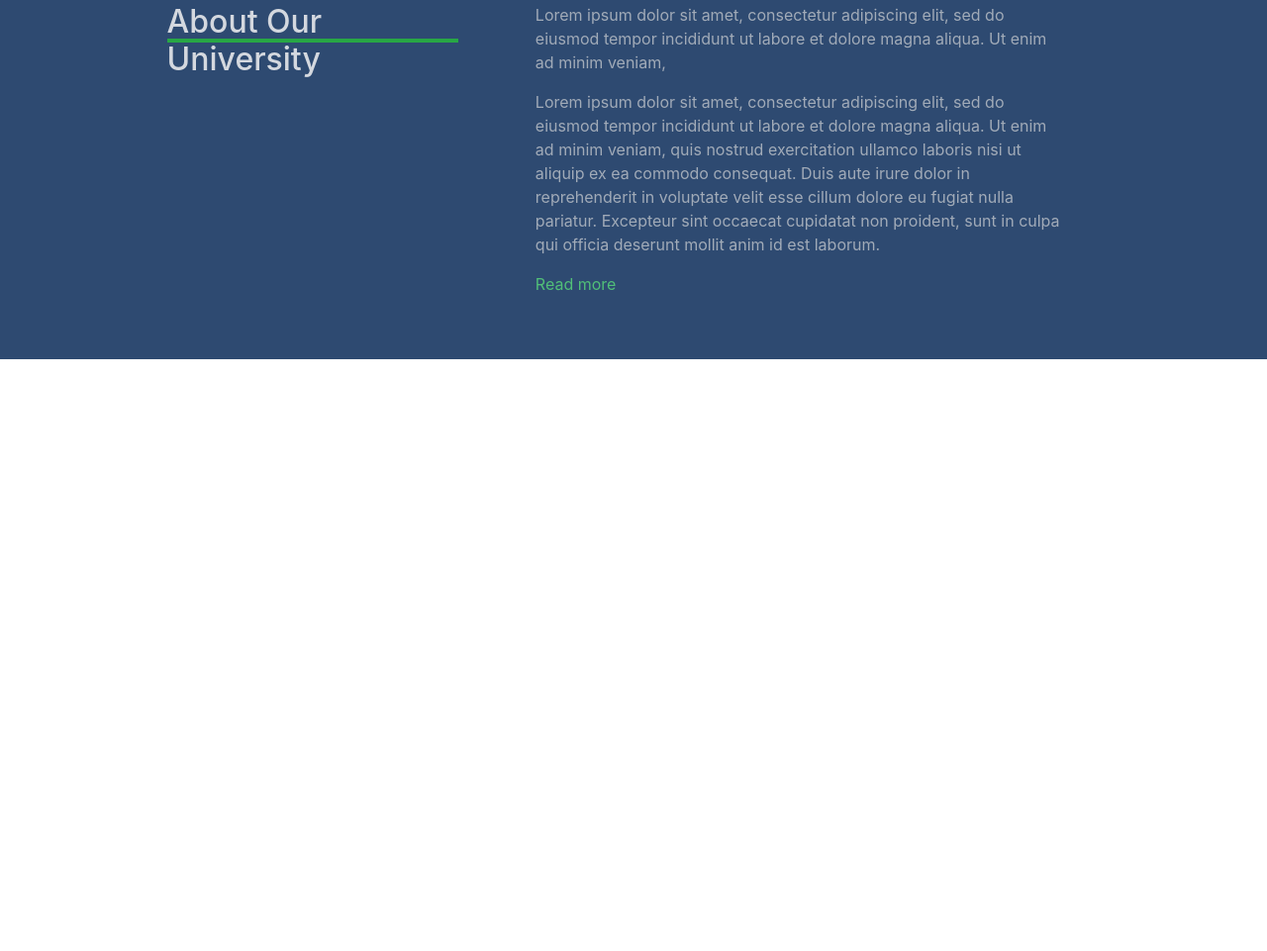
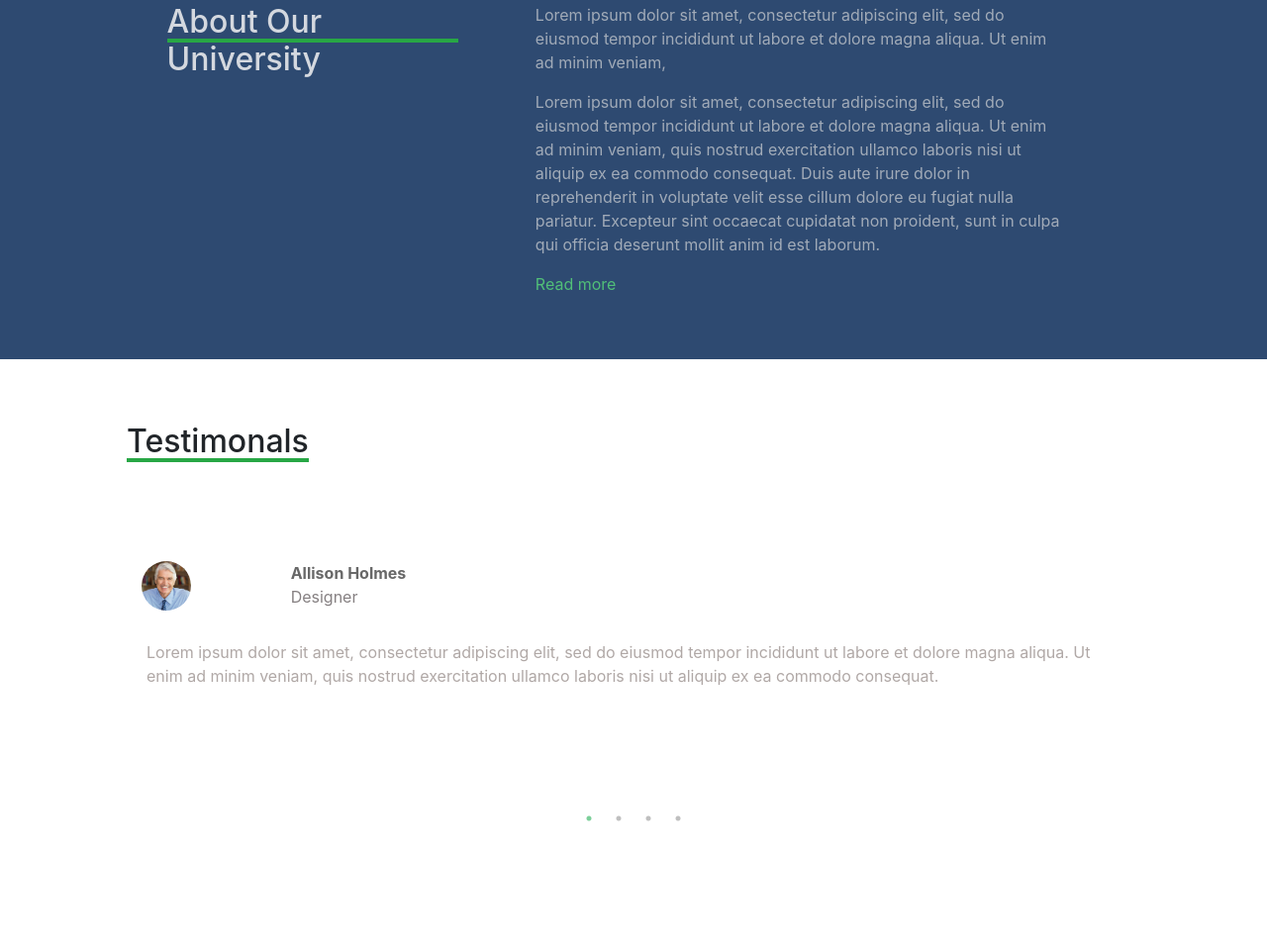
Before and after one commit to Marian-mi/nTemplate, a website: page index.html in a window 1280 px wide. Shown: the part 2560-3521 px from the top of the page at 99% size. Before the commit the page ends 2923 px from the top, so only its background shows below. Drawn offline with nearby package versions, Linux system fonts and the light colour scheme; files that its build step writes are made by us from their sources.

Commit message:
Added testimonal section

```diff
--- a/index.html
+++ b/index.html
@@ -318,6 +318,86 @@
                 <span>Read more</span>
             </div>
         </section>
+
+        <!-- Testimonals -->
+        <section class="testimonal">
+            <h2>Testimonals</h2>
+            <div class="testimonal-slider">
+                <div class="testimonal-card">
+                    <div class="testimonal-author d-flex">
+                        <div class="testimonal-image col-2">
+                            <img src="./src/assets/images/xperson_1.jpg.pagespeed.ic.ek_oXY_vZr.jpg" alt="">
+                        </div>
+                        <div class="testimonal-info col-7">
+                            <strong>Allison Holmes</strong>
+                            <p>Designer</p>
+                        </div>
+                    </div>
+                    <div class="testimonal-message">
+                        Lorem ipsum dolor sit amet, consectetur adipiscing elit, sed do eiusmod tempor incididunt ut
+                        labore
+                        et dolore magna aliqua. Ut enim ad minim veniam, quis nostrud exercitation ullamco laboris nisi
+                        ut
+                        aliquip ex ea commodo consequat.
+                    </div>
+                </div>
+                <div class="testimonal-card">
+                    <div class="testimonal-author d-flex">
+                        <div class="testimonal-image col-2">
+                            <img src="./src/assets/images/xperson_2.jpg.pagespeed.ic.ZhHlp5WpL3.jpg" alt="">
+                        </div>
+                        <div class="testimonal-info col-7">
+                            <strong>Allison Holmes</strong>
+                            <p>Designer</p>
+                        </div>
+                    </div>
+                    <div class="testimonal-message">
+                        Lorem ipsum dolor sit amet, consectetur adipiscing elit, sed do eiusmod tempor incididunt ut
+                        labore
+                        et dolore magna aliqua. Ut enim ad minim veniam, quis nostrud exercitation ullamco laboris nisi
+                        ut
+                        aliquip ex ea commodo consequat.
+                    </div>
+                </div>
+                <div class="testimonal-card">
+                    <div class="testimonal-author d-flex">
+                        <div class="testimonal-image col-2">
+                            <img src="./src/assets/images/xperson_3.jpg.pagespeed.ic.riM5PEA8y7.jpg" alt="">
+                        </div>
+                        <div class="testimonal-info col-7">
+                            <strong>Allison Holmes</strong>
+                            <p>Designer</p>
+                        </div>
+                    </div>
+                    <div class="testimonal-message">
+                        Lorem ipsum dolor sit amet, consectetur adipiscing elit, sed do eiusmod tempor incididunt ut
+                        labore
+                        et dolore magna aliqua. Ut enim ad minim veniam, quis nostrud exercitation ullamco laboris nisi
+                        ut
+                        aliquip ex ea commodo consequat.
+                    </div>
+                </div>
+                <div class="testimonal-card">
+                    <div class="testimonal-author d-flex">
+                        <div class="testimonal-image col-2">
+                            <img src="./src/assets/images/xperson_4.jpg.pagespeed.ic.R9GIPEe4kr.jpg" alt="">
+                        </div>
+                        <div class="testimonal-info col-7">
+                            <strong>Allison Holmes</strong>
+                            <p>Designer</p>
+                        </div>
+                    </div>
+                    <div class="testimonal-message">
+                        Lorem ipsum dolor sit amet, consectetur adipiscing elit, sed do eiusmod tempor incididunt ut
+                        labore
+                        et dolore magna aliqua. Ut enim ad minim veniam, quis nostrud exercitation ullamco laboris nisi
+                        ut
+                        aliquip ex ea commodo consequat.
+                    </div>
+                </div>
+        </section>
+
+
     </div>
     <script src="https://code.jquery.com/jquery-3.5.1.slim.min.js"
         integrity="sha384-DfXdz2htPH0lsSSs5nCTpuj/zy4C+OGpamoFVy38MVBnE+IbbVYUew+OrCXaRkfj"
--- a/src/index.js
+++ b/src/index.js
@@ -34,3 +34,24 @@ $('.courses-slider').slick({
         },
     ]
 });
+
+$('.testimonal-slider').slick({
+    dots: true,
+    infinite: true,
+    arrows: false,
+    speed: 300,
+    slidesToShow: 2,
+    slidesToScroll: 2,
+    adaptiveHeight: true,
+    responsive: [
+        {
+            breakpoint: 1350,
+            settings: {
+                slidesToShow: 1,
+                slidesToScroll: 1,
+                infinite: true,
+                dots: true
+            }
+        },
+    ]
+});
--- /dev/null
+++ b/src/style/about&testimonals.scss
@@ -0,0 +1,69 @@
+@import './common.scss';
+
+.about {
+    background-color: #2e4a71;
+    padding: 5% 12%;
+
+    h2 {
+        @include title;
+        color: rgba(243, 243, 243, 0.842);
+    }
+
+    p {
+        color: rgba(221, 221, 221, 0.664);
+    }
+
+    span {
+        color: $Green;
+    }
+}
+
+.testimonal {
+    padding: 5% 10%;
+
+    h2 {
+        @include title;
+        display: inline-block;
+        margin-bottom: 100px;
+    }
+
+    &-card {
+        height: 300px;
+    }
+
+    &-author {
+        height: 20%;
+        p {
+            margin: 0;
+            color: #868082;
+        }
+    }
+
+    strong {
+        color: rgb(104, 104, 104);
+    }
+
+    &-message {
+        padding: 20px;
+        color: #b0a8a6;
+    }
+
+    &-image {
+        margin-right: -20px;
+        img {
+            width: 50px;
+            height: 50px;
+            border-radius: 50%;
+        }
+    }
+
+
+    .slick-dots {
+        bottom: 30px;
+        .slick-active {
+            button::before{
+                color: $Green;
+            }
+        }
+    }
+}
--- a/src/style/about.scss
+++ /dev/null
@@ -1,16 +0,0 @@
-@import './common.scss';
-
-.about {
-    background-color: #2e4a71;
-    padding: 5% 12%;
-    h2 {
-        @include title;
-        color: rgba(243, 243, 243, 0.842);
-    }
-    p {
-        color: rgba(221, 221, 221, 0.664);
-    }
-    span {
-        color: $Green;
-    }
-}
--- a/src/style/main.scss
+++ b/src/style/main.scss
@@ -2,8 +2,7 @@
 @import './slider.scss';
 @import './services.scss';
 @import './courses.scss';
-@import './about.scss';
-
+@import './about&testimonals.scss';
 * {
     padding: 0;
     margin: 0;
```
Lines whose indentation alone changed are shown as unchanged.
